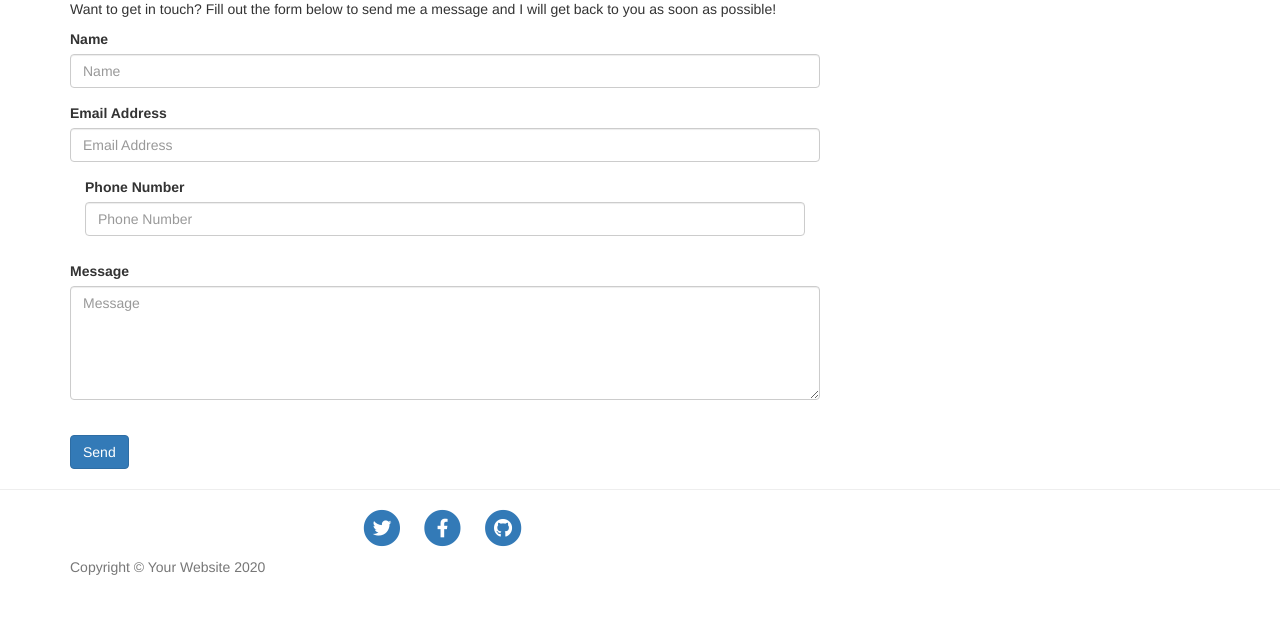
After one commit to WilliamSpanfelner/day-70-blog_with_users, a Flask app: page /contact in a window 1280 px wide. The commit adds this page. Shown: the part 163-800 px from the top of the page. Run offline with Flask 2, Linux system fonts and the light colour scheme; some libraries are stand-ins or nearby versions.

Commit message:
Upload missing templates files

```diff
--- a/main.py
+++ b/main.py
@@ -1,3 +1,4 @@
+import bleach
 from flask import Flask, render_template, redirect, url_for, flash
 from flask_bootstrap import Bootstrap
 from flask_ckeditor import CKEditor
@@ -70,7 +71,7 @@ class User(UserMixin, db.Model):  # parent
     id = db.Column(db.Integer, primary_key=True)
     email = db.Column(db.String(100), unique=True)
     password = db.Column(db.String(100))
-    name = db.Column(db.String(1000))
+    name = db.Column(db.String(100))
 
     posts = relationship("BlogPost", back_populates='author')
     comments = relationship("Comment", back_populates='author')
@@ -96,6 +97,30 @@ def admin_only(function):
         return "<h1>Forbidden</h1><p>Insufficient access privileges to perform this action.</p>", 403
     return decorator
 
+
+def sanitize(content):
+    """Returns 'clean' HTML content from CKEditor
+    content: text
+    return: text
+    """
+    allowed_tags = [
+        'a', 'abbr', 'acronym', 'address', 'b', 'br', 'div', 'dl', 'dt',
+        'em', 'h1', 'h2', 'h3', 'h4', 'h5', 'h6', 'hr', 'i', 'img',
+        'li', 'ol', 'p', 'pre', 'q', 's', 'small', 'strike',
+        'span', 'sub', 'sup', 'table', 'tbody', 'td', 'tfoot', 'th',
+        'thead', 'tr', 'tt', 'u', 'ul'
+    ]
+
+    allowed_attrs = {
+        'a': ['href', 'target', 'title'],
+        'img': ['src', 'alt', 'width', 'height'],
+    }
+
+    cleaned = bleach.clean(content,
+                           tags=allowed_tags,
+                           attributes=allowed_attrs,
+                           strip=True)
+    return cleaned
 
 @app.route('/')
 def get_all_posts():
@@ -202,7 +227,7 @@ def add_new_post():
         new_post = BlogPost(
             title=form.title.data,
             subtitle=form.subtitle.data,
-            body=form.body.data,
+            body=sanitize(form.body.data),
             img_url=form.img_url.data,
             author=current_user,
             date=date.today().strftime("%B %d, %Y")
@@ -221,7 +246,7 @@ def edit_post(post_id):
         title=post.title,
         subtitle=post.subtitle,
         img_url=post.img_url,
-        # author=post.author,
+        # author=post.author,  # look at this should it be set to current_user?
         body=post.body
     )
     if edit_form.validate_on_submit():
--- /dev/null
+++ b/templates/contact.html
@@ -0,0 +1,65 @@
+{% include "header.html" %}
+
+  <!-- Page Header -->
+  <header class="masthead" style="background-image: url('{{ url_for('static', filename='img/contact-bg.jpg')}}')">
+    <div class="overlay"></div>
+    <div class="container">
+      <div class="row">
+        <div class="col-lg-8 col-md-10 mx-auto">
+          <div class="page-heading">
+            <h1>Contact Me</h1>
+            <span class="subheading">Have questions? I have answers.</span>
+          </div>
+        </div>
+      </div>
+    </div>
+  </header>
+
+  <!-- Main Content -->
+  <div class="container">
+    <div class="row">
+      <div class="col-lg-8 col-md-10 mx-auto">
+        <p>Want to get in touch? Fill out the form below to send me a message and I will get back to you as soon as possible!</p>
+        <!-- Contact Form - Enter your email address on line 19 of the mail/contact_me.php file to make this form work. -->
+        <!-- WARNING: Some web hosts do not allow emails to be sent through forms to common mail hosts like Gmail or Yahoo. It's recommended that you use a private domain email address! -->
+        <!-- To use the contact form, your site must be on a live web host with PHP! The form will not work locally! -->
+        <form name="sentMessage" id="contactForm" novalidate>
+          <div class="control-group">
+            <div class="form-group floating-label-form-group controls">
+              <label>Name</label>
+              <input type="text" class="form-control" placeholder="Name" id="name" required data-validation-required-message="Please enter your name.">
+              <p class="help-block text-danger"></p>
+            </div>
+          </div>
+          <div class="control-group">
+            <div class="form-group floating-label-form-group controls">
+              <label>Email Address</label>
+              <input type="email" class="form-control" placeholder="Email Address" id="email" required data-validation-required-message="Please enter your email address.">
+              <p class="help-block text-danger"></p>
+            </div>
+          </div>
+          <div class="control-group">
+            <div class="form-group col-xs-12 floating-label-form-group controls">
+              <label>Phone Number</label>
+              <input type="tel" class="form-control" placeholder="Phone Number" id="phone" required data-validation-required-message="Please enter your phone number.">
+              <p class="help-block text-danger"></p>
+            </div>
+          </div>
+          <div class="control-group">
+            <div class="form-group floating-label-form-group controls">
+              <label>Message</label>
+              <textarea rows="5" class="form-control" placeholder="Message" id="message" required data-validation-required-message="Please enter a message."></textarea>
+              <p class="help-block text-danger"></p>
+            </div>
+          </div>
+          <br>
+          <div id="success"></div>
+          <button type="submit" class="btn btn-primary" id="sendMessageButton">Send</button>
+        </form>
+      </div>
+    </div>
+  </div>
+
+  <hr>
+
+  {% include "footer.html" %}
--- /dev/null
+++ b/templates/footer.html
@@ -0,0 +1,48 @@
+  <!-- Footer -->
+  <footer>
+    <div class="container">
+      <div class="row">
+        <div class="col-lg-8 col-md-10 mx-auto">
+          <ul class="list-inline text-center">
+            <li class="list-inline-item">
+              <a href="#">
+                <span class="fa-stack fa-lg">
+                  <i class="fas fa-circle fa-stack-2x"></i>
+                  <i class="fab fa-twitter fa-stack-1x fa-inverse"></i>
+                </span>
+              </a>
+            </li>
+            <li class="list-inline-item">
+              <a href="#">
+                <span class="fa-stack fa-lg">
+                  <i class="fas fa-circle fa-stack-2x"></i>
+                  <i class="fab fa-facebook-f fa-stack-1x fa-inverse"></i>
+                </span>
+              </a>
+            </li>
+            <li class="list-inline-item">
+              <a href="#">
+                <span class="fa-stack fa-lg">
+                  <i class="fas fa-circle fa-stack-2x"></i>
+                  <i class="fab fa-github fa-stack-1x fa-inverse"></i>
+                </span>
+              </a>
+            </li>
+          </ul>
+          <p class="copyright text-muted">Copyright &copy; Your Website 2020</p>
+        </div>
+      </div>
+    </div>
+  </footer>
+
+  <!-- Bootstrap core JavaScript -->
+  <script src="https://cdn.jsdelivr.net/npm/bootstrap@5.1.3/dist/js/bootstrap.bundle.min.js"></script>
+<!--  <script src="{{ url_for('static', filename='vendor/jquery/jquery.min.js')}}"></script>-->
+<!--  <script src="{{ url_for('static', filename='vendor/bootstrap/js/bootstrap.bundle.min.js')}}"></script>-->
+
+  <!-- Custom scripts for this template -->
+  <script src="{{ url_for('static', filename='js/clean-blog.min.js')}}"></script>
+
+</body>
+
+</html>
--- a/templates/index.html
+++ b/templates/index.html
@@ -1,7 +1,7 @@
 {% include "header.html" %}
 
   <!-- Page Header -->
-  <header class="masthead" style="background-image: url('https://images.unsplash.com/photo-1470092306007-055b6797ca72?ixlib=rb-1.2.1&auto=format&fit=crop&w=668&q=80')">
+  <header class="masthead" style="background-image: url('https://external-content.duckduckgo.com/iu/?u=https%3A%2F%2Ftse3.mm.bing.net%2Fth%3Fid%3DOIP.59MN2hVAn_FXaSZc5EbBPQHaEo%26pid%3DApi&f=1')">
     <div class="overlay"></div>
     <div class="container">
       <div class="row">
--- a/templates/post.html
+++ b/templates/post.html
@@ -57,8 +57,6 @@
                     {% endfor %}
                   </ul>
                 </div>
-
-
         </div>
       </div>
     </div>
```
Also changed, not shown: requirements.txt (added, +21 -0 lines), templates/about.html (added, +31 -0 lines), templates/make-post.html (added, +36 -0 lines), templates/register.html (added, +33 -0 lines). Lines whose indentation alone changed are shown as unchanged.
